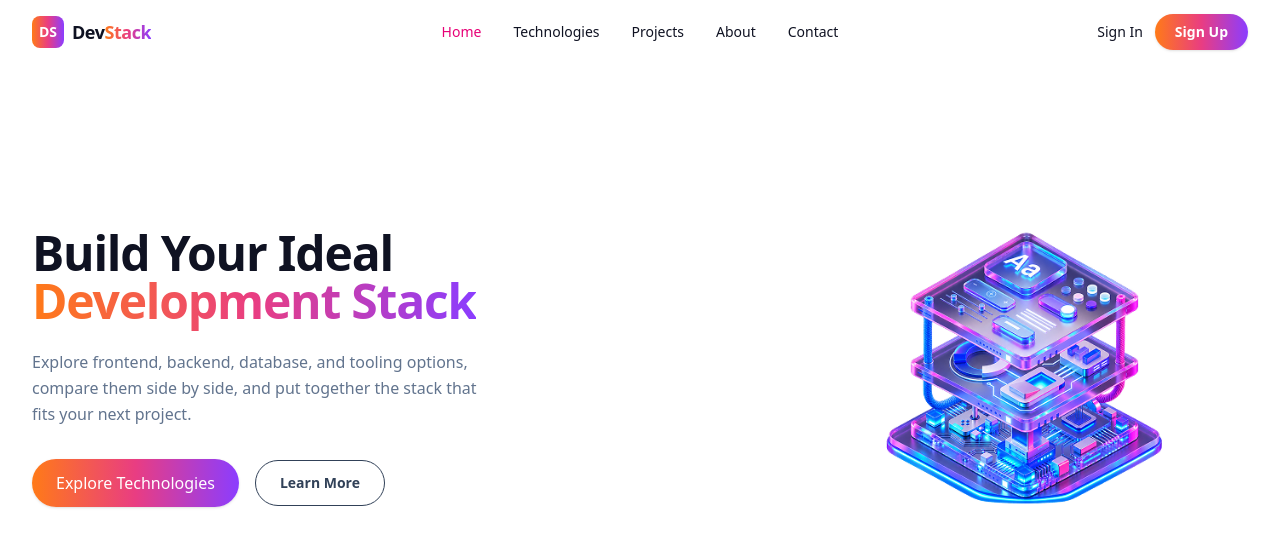
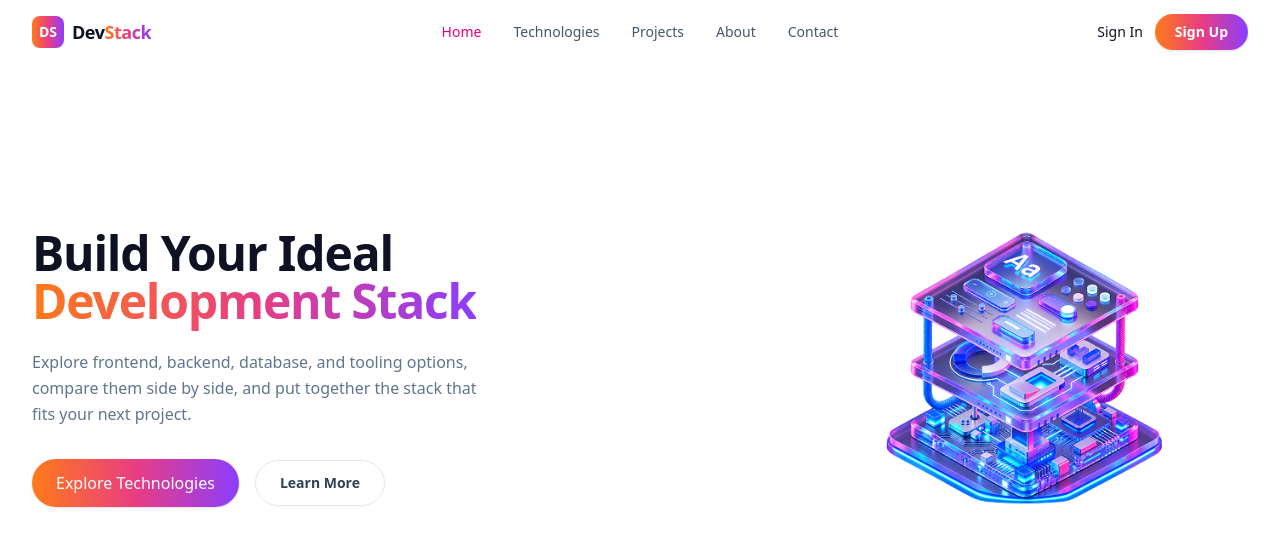
Before and after one commit to ShuayebProgrammingLife/DevStack, a React (Vite) app: page / in a window 1280 px wide. Shown: the top 546 px of the page. Built offline with nearby package versions, Linux system fonts and the light colour scheme.

Commit message:
fixed state to slate for color

```diff
--- a/src/App.tsx
+++ b/src/App.tsx
@@ -1,11 +1,13 @@
 import Navbar from './components/Navbar'
 import Hero from './components/Hero'
+// import TechCard from './components/TechCard'
 
 function App() {
   return (
     <>
       <Navbar />
       <Hero />
+      {/* <TechCard /> */}
     </>
   )
 }
--- a/src/components/Hero.tsx
+++ b/src/components/Hero.tsx
@@ -25,7 +25,7 @@ export default function Hero(){
 
              <a
               href="#about"
-              className="rounded-full border border-state-200 px-6 py-3 text-sm font-semibold text-slate-700 transition-colors hover:border-state-300 hover:bg-slate-50"
+              className="rounded-full border border-slate-200 px-6 py-3 text-sm font-semibold text-slate-700 transition-colors hover:border-state-300 hover:bg-slate-50"
               >
                 Learn More
              </a>
--- a/src/components/Navbar.tsx
+++ b/src/components/Navbar.tsx
@@ -15,12 +15,12 @@ export default function Navbar() {
   const [open, setOpen] = useState(false);
 
   return (
-    <header className="sticky top-0 z-50 border-state-100 bg-white/90 backdrop-blur" >
+    <header className="sticky top-0 z-50 border-slate-100 bg-white/90 backdrop-blur" >
       <div className="mx-auto flex h-16 max-w-7xl items-center justify-between px-4 sm:px-6 lg:px-8" >
         {/* for phn humburger left side */}
         <button type="button" aria-label="Toggle navigation menu" aria-expanded={open}
           onClick={() => setOpen((v) => !v)}
-          className="grid h-9 w-9 place-items-center rounded-md text-state-700 hover:bg-state-100 md:hidden" >
+          className="grid h-9 w-9 place-items-center rounded-md text-state-700 hover:bg-slate-100 md:hidden" >
           <svg width="22" height="22" viewBox="0 0 24 24" fill="none" stroke="currentColor" strokeWidth="2">
             <path strokeLinecap="round" d="M4 6h16M4 12h16M4 18h16"></path>
           </svg>
@@ -34,7 +34,7 @@ export default function Navbar() {
           <a
             key={link}
             href={`#${link.toLowerCase()}`}
-            className={`text-sm font-medium transition-colors hover:text-state-900 ${i === 0 ? 'text-pink-600' : 'text-state-600'
+            className={`text-sm font-medium transition-colors hover:text-slate-900 ${i === 0 ? 'text-pink-600' : 'text-slate-600'
               }`}
           >
             {link}
@@ -59,7 +59,7 @@ export default function Navbar() {
       {/* Phn dropdown menu */}
       {
         open && (
-          <nav className="border-t border-state-100 bg-white px-4 py-3 md:hidden">
+          <nav className="border-t border-slate-100 bg-white px-4 py-3 md:hidden">
             <ul className="flex flex-col gap-1">
               {
                 NAV_LINKS.map((link, i) =>(
@@ -68,7 +68,7 @@ export default function Navbar() {
                       href={`#${link.toLowerCase()}`}
                       onClick={() => setOpen(false)}
                       className={`block rounded-md px-2 py-2 text-sm font-medium ${
-                        i===0 ? 'text-pink-600' : 'text-state-700'
+                        i===0 ? 'text-pink-600' : 'text-slate-700'
                       } hover:bg-state-50`}
                       >
                         {link}
--- /dev/null
+++ b/src/components/TechCard.tsx
@@ -0,0 +1,32 @@
+import type { Technology } from "../types/technology";
+
+interface TechCardProps {
+  tech: Technology,
+  isAdded: boolean,
+  onAdd: (tech: Technology) => void
+}
+
+export default function TechCard({ tech, isAdded, onAdd }: TechCardProps) {
+  return (
+    <div className="flex flex-col rounded-2xl border border-slate-100 bg-white p-5 shadow-card">
+      <div className="mb-4 flex items-start justify-between">
+        <img
+          src={tech.icon}
+          alt={`%{tech.name} logo`}
+          className="h-9 w-9 object-contain"
+          loading="lazy">
+        </img>
+        <span className="rounded-full bg-slate-50 px-3 py-1 text-xs font-medium text-slate-600">
+          {tech.badge}
+        </span>
+      </div>
+
+      <h3 className="text-lg font-bold text-ink">
+        {tech.name}
+      </h3>
+      <p className="mt-2 flex-1 text-sm leading-relaxed text-slate-500"></p>
+    </div>
+
+
+  )
+}
```
